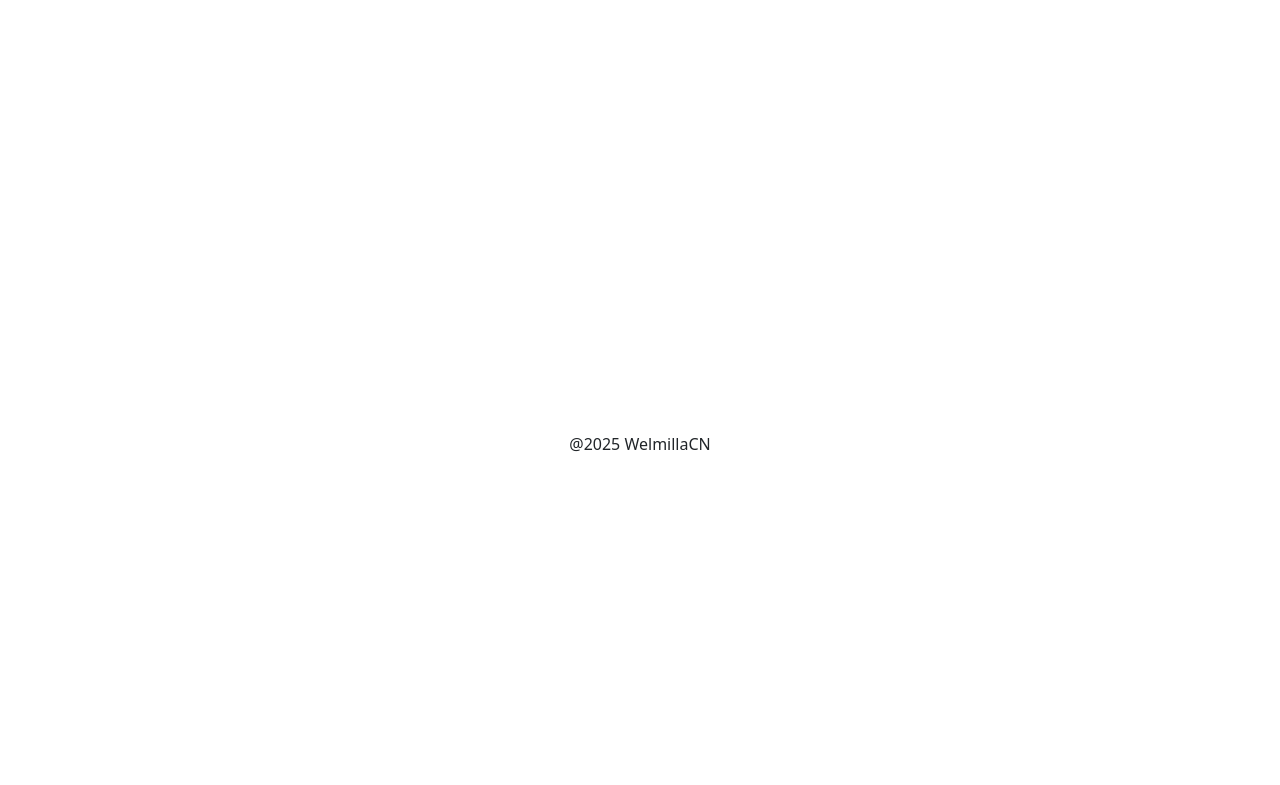
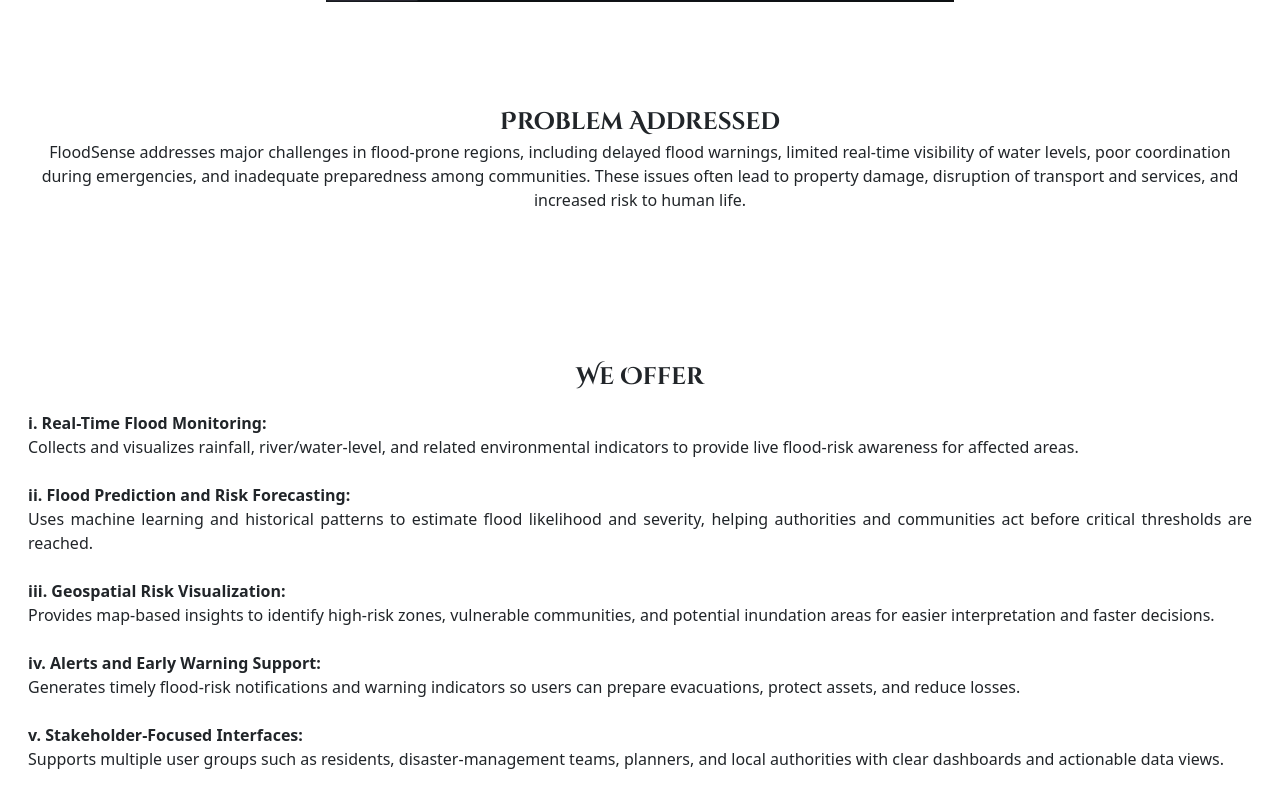
Before and after one commit to ChamodiWelmilla/ChamodiWelmilla.github.io, a React (Create React App) app: page /floodsense in a window 1280 px wide. Before the commit this address had no page. Shown: the part 512-1297 px from the top of the page. Before the commit the page ends 1032 px from the top, so only its background shows below. Built offline with nearby package versions, Linux system fonts and the light colour scheme.

Commit message:
add floodsense

```diff
--- /dev/null
+++ b/src/components/FloodSense.jsx
@@ -0,0 +1,263 @@
+import React from "react";
+import { Card, Container } from "react-bootstrap";
+import ReactPlayer from "react-player/youtube";
+
+function FloodSense() {
+  const isMobile = window.innerWidth <= 768;
+
+  return (
+    <div
+      style={{
+        overflowX: "hidden",
+        minHeight: "100vh",
+        display: "flex",
+        flexDirection: "column",
+        paddingHorizontal: "5%",
+      }}
+    >
+      <Container fluid style={{ flexGrow: 1 }}>
+        <Card className="w-100 h-100 border-0">
+          <Card.Title
+            style={{
+              fontSize: "2rem",
+              fontFamily: "'Cinzel Decorative', cursive",
+              fontWeight: 600,
+              color: "#53667d",
+              textAlign: "center",
+              marginTop: "2%",
+            }}
+          >
+            FloodSense
+          </Card.Title>
+
+          <Card.Img
+            variant="top"
+            src={process.env.PUBLIC_URL + "/images/FloodSense.png"}
+            alt="FloodSense"
+            style={{
+              objectFit: "cover",
+              display: "block",
+              margin: "0 auto",
+              marginTop: "5%",
+              maxWidth: isMobile ? "100%" : "50%",
+            }}
+          />
+
+          <Card.Body className="d-flex flex-column justify-content-center align-items-center text-center">
+            <Card.Text style={{ marginTop: "7%", marginBottom: "5%" }}>
+              <span
+                style={{
+                  fontSize: "1.5rem",
+                  fontWeight: "bold",
+                  fontFamily: "'Cinzel Decorative', cursive",
+                }}
+              >
+                Problem Addressed
+              </span>
+              <br />
+              FloodSense addresses major challenges in flood-prone regions,
+              including delayed flood warnings, limited real-time visibility of
+              water levels, poor coordination during emergencies, and inadequate
+              preparedness among communities. These issues often lead to
+              property damage, disruption of transport and services, and
+              increased risk to human life.
+            </Card.Text>
+
+            <Card.Text
+              style={{
+                marginTop: "7%",
+                marginBottom: "5%",
+                textAlign: "justify",
+              }}
+            >
+              <div
+                style={{
+                  fontSize: "1.5rem",
+                  fontWeight: "bold",
+                  fontFamily: "'Cinzel Decorative', cursive",
+                  textAlign: "center",
+                  marginBottom: "1rem",
+                }}
+              >
+                We Offer
+              </div>
+
+              <span style={{ fontSize: "1rem", fontWeight: "bold" }}>
+                i. Real-Time Flood Monitoring:
+              </span>
+              <br />
+              Collects and visualizes rainfall, river/water-level, and related
+              environmental indicators to provide live flood-risk awareness for
+              affected areas.
+              <br />
+              <br />
+
+              <span style={{ fontSize: "1rem", fontWeight: "bold" }}>
+                ii. Flood Prediction and Risk Forecasting:
+              </span>
+              <br />
+              Uses machine learning and historical patterns to estimate flood
+              likelihood and severity, helping authorities and communities act
+              before critical thresholds are reached.
+              <br />
+              <br />
+
+              <span style={{ fontSize: "1rem", fontWeight: "bold" }}>
+                iii. Geospatial Risk Visualization:
+              </span>
+              <br />
+              Provides map-based insights to identify high-risk zones,
+              vulnerable communities, and potential inundation areas for easier
+              interpretation and faster decisions.
+              <br />
+              <br />
+
+              <span style={{ fontSize: "1rem", fontWeight: "bold" }}>
+                iv. Alerts and Early Warning Support:
+              </span>
+              <br />
+              Generates timely flood-risk notifications and warning indicators
+              so users can prepare evacuations, protect assets, and reduce
+              losses.
+              <br />
+              <br />
+
+              <span style={{ fontSize: "1rem", fontWeight: "bold" }}>
+                v. Stakeholder-Focused Interfaces:
+              </span>
+              <br />
+              Supports multiple user groups such as residents,
+              disaster-management teams, planners, and local authorities with
+              clear dashboards and actionable data views.
+              <br />
+              <br />
+
+              <span style={{ fontSize: "1rem", fontWeight: "bold" }}>
+                vi. Administration and Data Management:
+              </span>
+              <br />
+              Enables platform administrators to manage data sources, model
+              updates, monitoring regions, and system reliability for continuous
+              operation.
+              <br />
+              <br />
+
+              <span style={{ fontSize: "1rem", fontWeight: "bold" }}>
+                vii. Analytics and Reporting:
+              </span>
+              <br />
+              Offers trends, charts, and summary reports on rainfall intensity,
+              water-level changes, and flood events to support planning, policy,
+              and post-event analysis.
+              <br />
+              <br />
+
+              <span style={{ fontSize: "1rem", fontWeight: "bold" }}>
+                viii. Security and Reliability:
+              </span>
+              <br />
+              Includes authentication and controlled data access to ensure
+              secure use of sensitive environmental and community-related
+              information.
+              <br />
+            </Card.Text>
+
+            <div
+              className="d-flex justify-content-center align-items-center"
+              style={{
+                objectFit: "contain",
+                display: "flex",
+                flexDirection: "column",
+                width: "100%",
+                maxWidth: "600px",
+                height: "400px",
+                justifyContent: "center",
+                alignItems: "center",
+                overflow: "hidden",
+              }}
+            >
+              <div
+                style={{
+                  position: "relative",
+                  width: "100%",
+                  paddingTop: "56.25%",
+                }}
+              >
+                <ReactPlayer
+                  url="https://youtu.be/8Mc5PPMSqo8"
+                  controls={true}
+                  width="100%"
+                  height="100%"
+                  style={{
+                    position: "absolute",
+                    top: 0,
+                    left: 0,
+                    border: "1px solid black",
+                  }}
+                />
+              </div>
+              <p style={{ fontSize: "14px" }}>-Demonstration-</p>
+            </div>
+
+            <Card.Text
+              style={{
+                marginTop: "7%",
+                marginBottom: "5%",
+                textAlign: "justify",
+              }}
+            >
+              <div
+                style={{
+                  fontSize: "1.5rem",
+                  fontWeight: "bold",
+                  fontFamily: "'Cinzel Decorative', cursive",
+                  textAlign: "center",
+                  marginBottom: "1rem",
+                }}
+              >
+                Technology Stack
+              </div>
+
+              <span style={{ fontSize: "1rem", fontWeight: "bold" }}>
+                Data Science & Modeling:
+              </span>
+              Python (flood prediction, preprocessing, and analysis)
+              <br />
+              <br />
+
+              <span style={{ fontSize: "1rem", fontWeight: "bold" }}>
+                Notebook-Based Development:
+              </span>
+              Jupyter Notebook (experimentation, model evaluation, and
+              visualization)
+              <br />
+              <br />
+
+              <span style={{ fontSize: "1rem", fontWeight: "bold" }}>
+                Backend/Integration:
+              </span>
+              Python-based APIs/services
+              <br />
+              <br />
+
+              <span style={{ fontSize: "1rem", fontWeight: "bold" }}>
+                Data Storage:
+              </span>
+              Structured datasets for hydrological and weather-related records
+              <br />
+              <br />
+
+              <span style={{ fontSize: "1rem", fontWeight: "bold" }}>
+                Deployment/Scalability:
+              </span>
+              Cloud-ready architecture for continuous monitoring and alerts
+              <br />
+            </Card.Text>
+          </Card.Body>
+        </Card>
+      </Container>
+    </div>
+  );
+}
+
+export default FloodSense;
--- a/src/data/ProjectSection.jsx
+++ b/src/data/ProjectSection.jsx
@@ -9,20 +9,20 @@
   },
   {
     id: 2,
+    title: "FloodSense",
+    description:
+      "A real-time flood monitoring system that provides early warnings and alerts to communities at risk.",
+    image: process.env.PUBLIC_URL + "/images/FloodSenseCover.png",
+    link: "/floodsense",
+  },
+  {
+    id: 3,
     title: "LorrySwap",
     description:
       "A Supply Management System for connecting truck drivers and sellers in economic centers.",
     image: process.env.PUBLIC_URL + "/images/LorrySwapCover.png",
     link: "/lorryswap",
   },
-  {
-    id: 3,
-    title: "Popcorn Pick",
-    description:
-      "A personalized application for recommending movies through content‑based filtering and delivering interactive, data‑driven suggestions.",
-    image: process.env.PUBLIC_URL + "/images/PopcornPickCover.png",
-    link: "/popcornpick",
-  },
 ];
 
 export default ProjectSectionData;
--- a/src/pages/Projects.jsx
+++ b/src/pages/Projects.jsx
@@ -12,7 +12,15 @@
     link: "/faceSync",
   },
   {
-    id: 1,
+    id: 2,
+    title: "FloodSense",
+    description:
+      "A real-time flood monitoring system that provides early warnings and alerts to communities at risk.",
+    image: process.env.PUBLIC_URL + "/images/FloodSenseCover.png",
+    link: "/floodsense",
+  },
+  {
+    id: 3,
     title: "LorrySwap",
     description:
       "A Supply Management System for connecting truck drivers and sellers in economic centers.",
@@ -20,7 +28,7 @@
     link: "/lorryswap",
   },
   {
-    id: 2,
+    id: 4,
     title: "Popcorn Pick",
     description:
       "A personalized application for recommending movies through content‑based filtering and delivering interactive, data‑driven suggestions.",
@@ -28,7 +36,7 @@
     link: "/popcornpick",
   },
   {
-    id: 3,
+    id: 5,
     title: "Weather Whisper",
     description:
       "Indoor weather station to receive observations, and display basic weather conditions through a mobile application.",
@@ -36,14 +44,14 @@
     link: "/weatherwhisper",
   },
   {
-    id: 4,
+    id: 6,
     title: "WelmillaCN Atelier",
     description: "A portfolio website to showcase my projects and skills.",
     image: process.env.PUBLIC_URL + "/images/PortfolioCover.png",
     link: "/atelier",
   },
   {
-    id: 5,
+    id: 7,
     title: "Mythic Ecology",
     description:
       "A core application for managing, analyzing, and providing data-driven insights into the magical ecology of a structured fantasy world.",
@@ -51,7 +59,7 @@
     link: "/MythicEcology",
   },
   {
-    id: 6,
+    id: 8,
     title: "Garden Cleaning Tracker",
     description:
       "A system solution for efficient monitoring and management of maintenance process at University of Moratuwa.",
@@ -59,7 +67,7 @@
     link: "/GardenCleaningTracker",
   },
   {
-    id: 7,
+    id: 9,
     title: "Internify",
     description:
       "A CV tracking system for the Faculty of Information Technology at the University of Moratuwa.",
@@ -67,14 +75,14 @@
     link: "/Internify",
   },
   {
-    id: 8,
+    id: 10,
     title: "MoveMate",
     description: "A mobile application to explore available flights.",
     image: process.env.PUBLIC_URL + "/images/MoveMateCover.jpg",
     link: "/MoveMate",
   },
   {
-    id: 9,
+    id: 11,
     title: "Lolz",
     description:
       "A mobile application that displays jokes based on the user's selected category, offering a personalized and engaging experience.",
--- a/src/routes/Route.jsx
+++ b/src/routes/Route.jsx
@@ -15,6 +15,7 @@
 import ScrollToTop from "../components/ScrollToTop";
 import PopcornPick from "../components/PopcornPick";
 import FaceSync from "../components/FaceSync";
+import FloodSense from "../components/FloodSense";
 import NotFound from "../components/NotFound";
 
 const AppRoutes = () => {
@@ -31,6 +32,7 @@
         <Route path="/atelier" element={<Atelier />} />
         <Route path="/popcornpick" element={<PopcornPick />} />
         <Route path="/facesync" element={<FaceSync />} />
+        <Route path="/floodsense" element={<FloodSense />} />
         <Route
           path="/gardenCleaningTracker"
           element={<GardenCleaningTracker />}
```
Also changed, not shown: public/images/FloodSense.png (added), public/images/FloodSenseCover.png (added).
